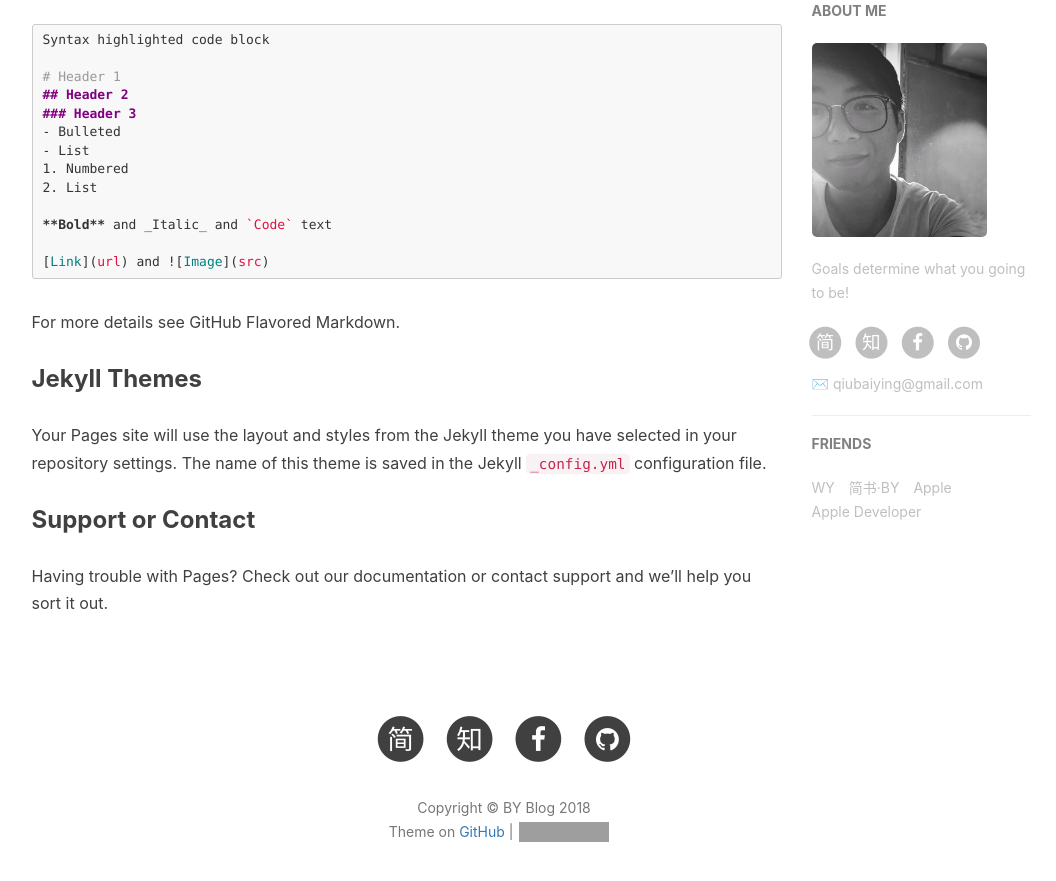
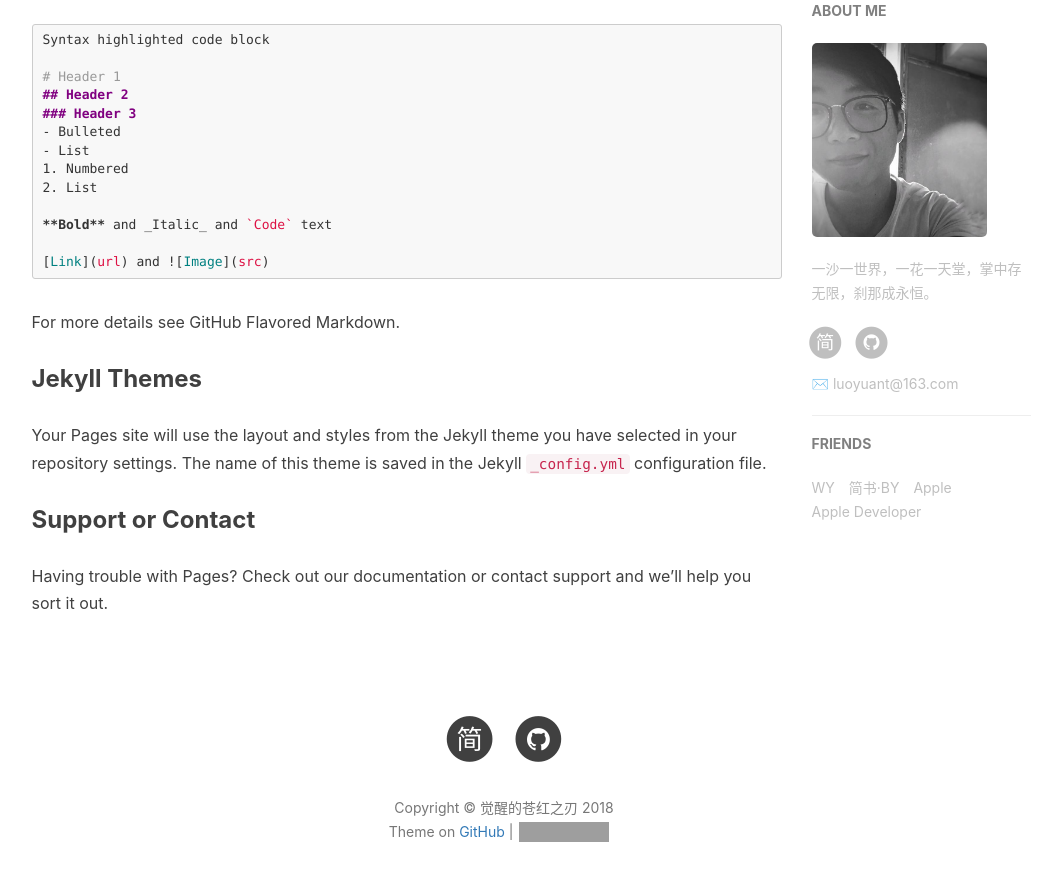
Before and after one commit to luoyuant/luoyuant.github.io, a Jekyll site: the page built from index.md, in a window 1280 px wide and 900 px high, scrolled down 875 px. Shown: the top 881 px of the window, without its empty margins (136-1192 px from the left). Built offline with Jekyll 4.4.1, drawn with Linux system fonts in a browser that asks for light colours; nearby versions of some CDN libraries; our own code applies the rules of GitHub Pages for plain Markdown files; the list of posts is cut into pages by our own code; comment, search, counter and statistics services are not loaded; grey boxes are pictures that could not be loaded.

Commit message:
Update _config.yml

```diff
--- a/_config.yml
+++ b/_config.yml
@@ -1,28 +1,28 @@
 # Site settings
-title: BY Blog
-SEOTitle: 柏荧的博客 | BY Blog
+title: 觉醒的苍红之刃
+SEOTitle: 觉醒的苍红之刃
 header-img: img/post-bg-desk.jpg
-email: qiubaiying@gmail.com
+email: luoyuant@163.com
 description: "Every failure is leading towards success."
-keyword: "BY, BY Blog, 柏荧的博客, qiubaiying, 邱柏荧, iOS, Apple, iPhone"
-url: "http://qiubaiying.github.io"          # your host, for absolute URL
+keyword: "iOS, Apple, iPhone"
+url: "http://memoriesofsnows.github.io"          # your host, for absolute URL
 baseurl: ""      # for example, '/blog' if your blog hosted on 'host/blog'
-github_repo: "https://github.com/qiubaiying/qiubaiying.github.io.git" # you code repository
+github_repo: "https://github.com/memoriesofsnows/memoriesofsnows.github.io.git" # you code repository
 
 # Sidebar settings
 sidebar: true                           # whether or not using Sidebar.
-sidebar-about-description: "Goals determine what you going to be!"
+sidebar-about-description: "一沙一世界，一花一天堂，掌中存无限，刹那成永恒。"
 sidebar-avatar: /img/about-BY-gentle.jpg      # use absolute URL, seeing it's used in both `/` and `/about/`
 
 
 
 # SNS settings
 RSS: false
-# weibo_username:     qiubaiying
-zhihu_username:     qiubaiying
-github_username:    qiubaiying
-facebook_username:  baiying.qiu.7
-jianshu_username:   e71990ada2fd
+# weibo_username:     luoyuan
+#zhihu_username:     luoyuan
+github_username:    memoriesofsnows
+#facebook_username:  baiying.qiu.7
+jianshu_username:   memoriesofsnows
 #twitter_username:   qiubaiying
 
 
@@ -57,16 +57,16 @@ kramdown:
 
 # 评论系统
 # Disqus（https://disqus.com/）
-# disqus_username: qiubaiying
+# disqus_username: luoyuant
 
 # Gitalk
 gitalk:
   enable: true    #是否开启Gitalk评论
   clientID: f2c84e7629bb1446c1a4                            #生成的clientID
   clientSecret: ca6d6139d1e1b8c43f8b2e19492ddcac8b322d0d    #生成的clientSecret
-  repo: qiubaiying.github.io    #仓库名称
-  owner: qiubaiying    #github用户名
-  admin: qiubaiying
+  repo: memoriesofsnows.github.io    #仓库名称
+  owner: memoriesofsnows    #github用户名
+  admin: memoriesofsnows
   distractionFreeMode: true #是否启用类似FB的阴影遮罩
 
 
@@ -78,7 +78,7 @@ ba_track_id: b50bf2b12b5338a1845e33832976fd68
 
 # Google Analytics
 ga_track_id: 'UA-90855596-1'            # Format: UA-xxxxxx-xx
-ga_domain: qiubaiying.top               # 默认的是 auto, 这里我是自定义了的域名，你如果没有自己的域名，需要改成auto
+ga_domain: auto              # 默认的是 auto, 这里我是自定义了的域名，你如果没有自己的域名，需要改成auto
 
 
 
```
